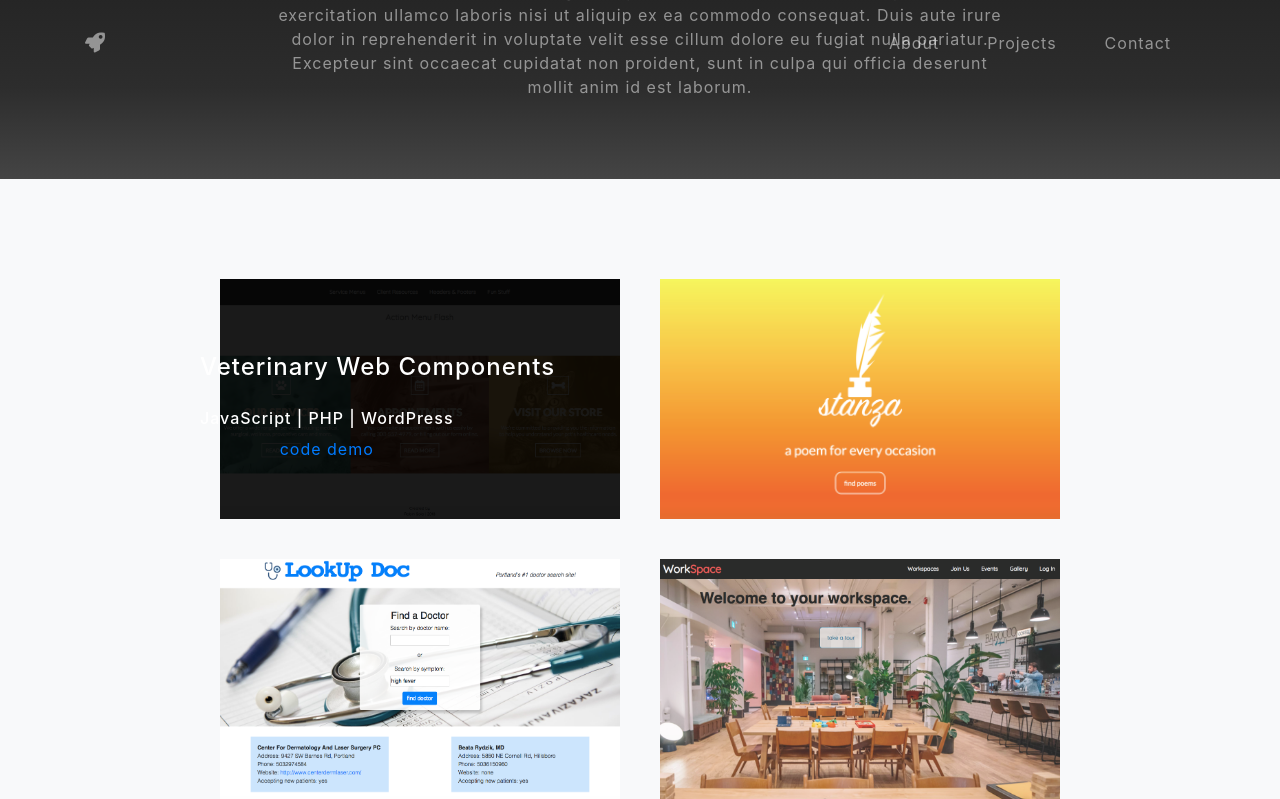
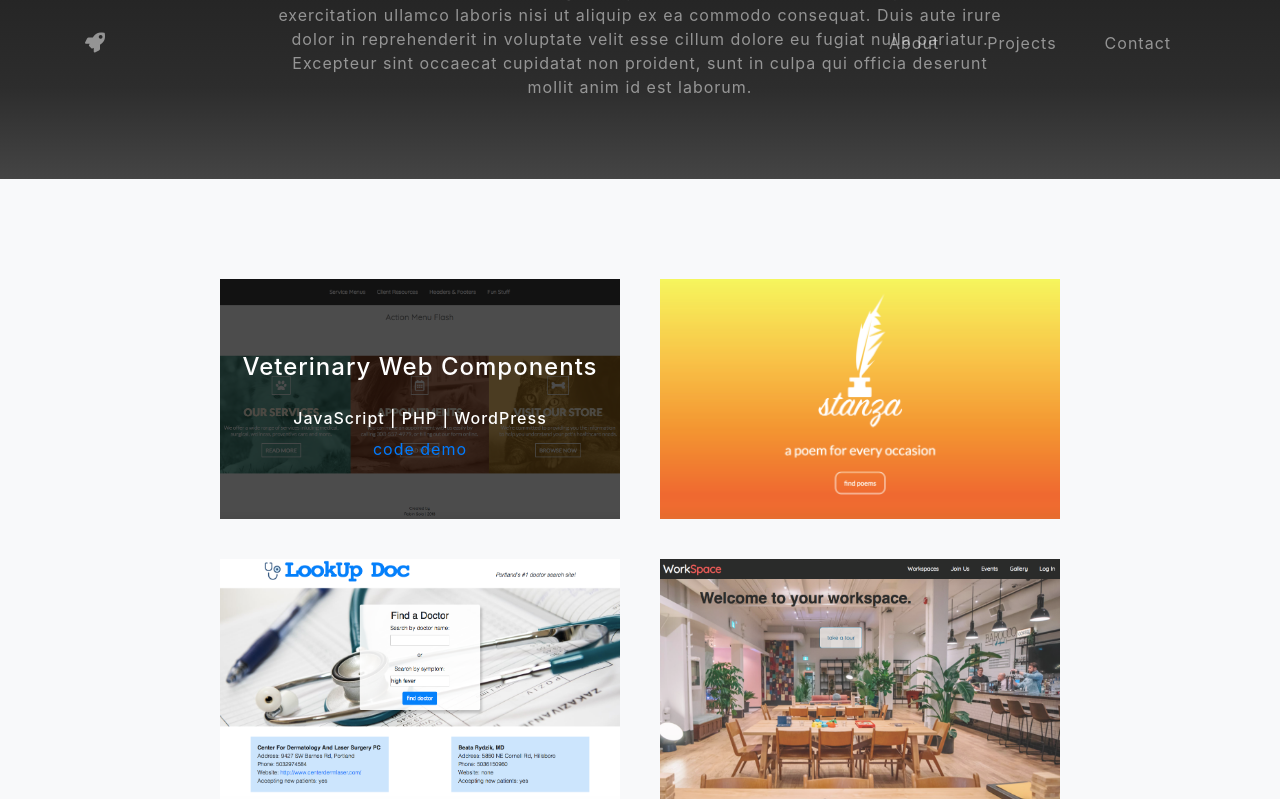
Before and after one commit to robinsola/portfolio, a website with bundled scripts: page index.html in a window 1280 px wide. In both pictures the pointer is over the picture 420 px from the left and 1386 px from the top of the page. Shown: the part 987-1786 px from the top of the page. Built offline with nearby package versions, Linux system fonts and the light colour scheme.

Commit message:
flex to center project content

```diff
--- a/css/styles.css
+++ b/css/styles.css
@@ -1,7 +1,3 @@
-/* .projects-section {
-  margin: 0 auto;
-} */
-
 .project-grid {
   display: flex;
   justify-content: center;
@@ -10,6 +6,9 @@
 
 .project-item {
   position: relative;
+  display: flex;
+  flex-direction: column;
+  align-items: center;
 }
 
 .project-item img{
@@ -22,8 +21,8 @@
 }
 
 .project-item:hover img {
-  filter: brightness(0.1);
-  -webkit-filter: brightness(0.1);
+  filter: brightness(0.3);
+  -webkit-filter: brightness(0.3);
 }
 
 .hover-top {
```
